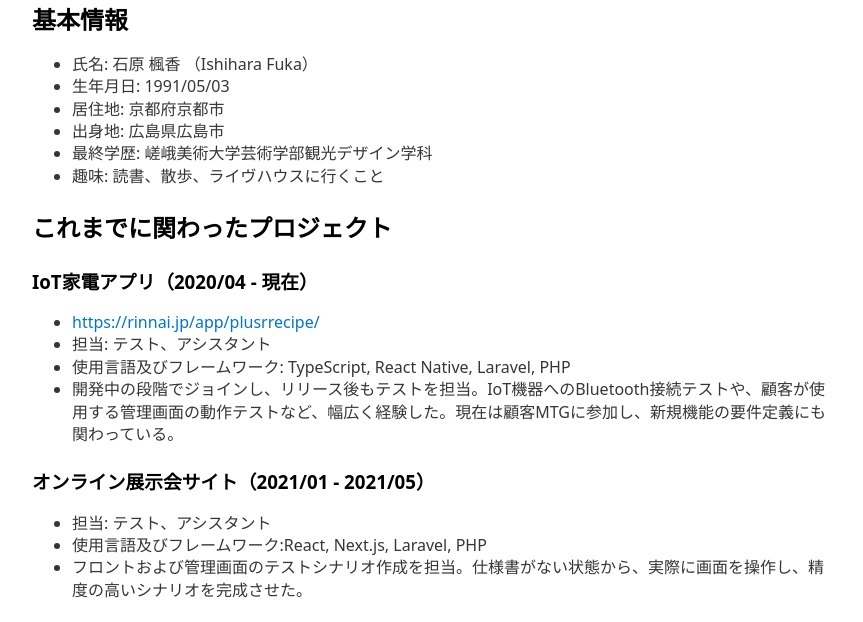
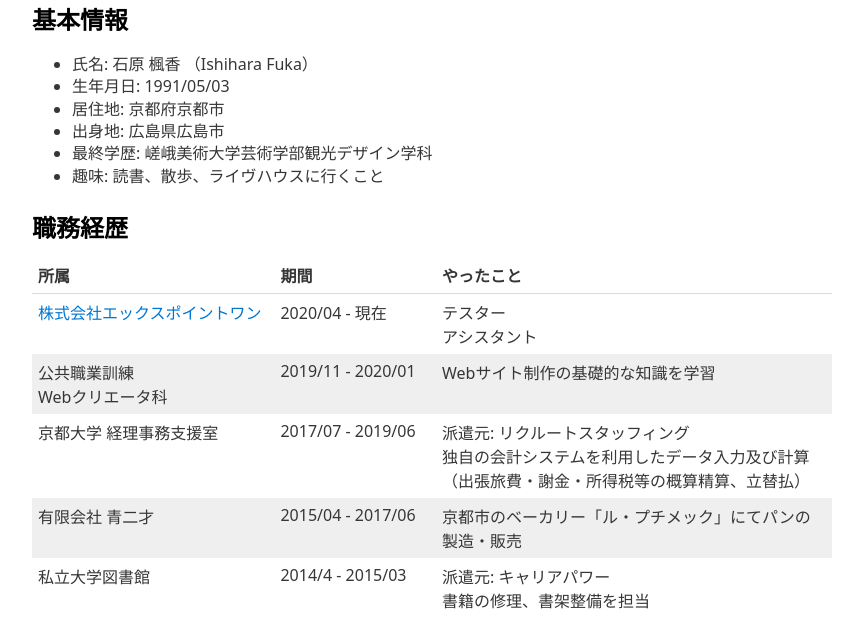
Before and after one commit to fuka161cm/fuka161cm.github.io, a plain HTML site: page index.html in a window 1280 px wide. Shown: the part 94-716 px from the top of the page, without its empty margins (208-1071 px from the left). Drawn offline with nearby package versions, Linux system fonts and the light colour scheme.

Commit message:
職務経歴を上部に配置

```diff
--- a/index.html
+++ b/index.html
@@ -11,6 +11,48 @@
 <li>最終学歴: 嵯峨美術大学芸術学部観光デザイン学科</li>
 <li>趣味: 読書、散歩、ライヴハウスに行くこと</li>
 </ul>
+<h2 id="職務経歴-1">職務経歴</h2>
+<table>
+<colgroup>
+<col style="width: 30%" />
+<col style="width: 20%" />
+<col style="width: 49%" />
+</colgroup>
+<thead>
+<tr class="header">
+<th>所属</th>
+<th>期間</th>
+<th>やったこと</th>
+</tr>
+</thead>
+<tbody>
+<tr class="odd">
+<td><a href="https://x-point-1.net/">株式会社エックスポイントワン</a></td>
+<td>2020/04 - 現在</td>
+<td>テスター<br>アシスタント</td>
+</tr>
+<tr class="even">
+<td>公共職業訓練<br>Webクリエータ科</td>
+<td>2019/11 - 2020/01</td>
+<td>Webサイト制作の基礎的な知識を学習</td>
+</tr>
+<tr class="odd">
+<td>京都大学 経理事務支援室</td>
+<td>2017/07 - 2019/06</td>
+<td>派遣元: リクルートスタッフィング<br>独自の会計システムを利用したデータ入力及び計算（出張旅費・謝金・所得税等の概算精算、立替払）</td>
+</tr>
+<tr class="even">
+<td>有限会社 青二才</td>
+<td>2015/04 - 2017/06</td>
+<td>京都市のベーカリー「ル・プチメック」にてパンの製造・販売</td>
+</tr>
+<tr class="odd">
+<td>私立大学図書館</td>
+<td>2014/4 - 2015/03</td>
+<td>派遣元: キャリアパワー<br>書籍の修理、書架整備を担当</td>
+</tr>
+</tbody>
+</table>
 <h2 id="これまでに関わったプロジェクト">これまでに関わったプロジェクト</h2>
 <h3 id="iot家電アプリ202004---現在">IoT家電アプリ（2020/04 - 現在）</h3>
 <ul>
@@ -89,8 +131,8 @@
 </ul></li>
 <li>JSTQB Foundation Levelの資格取得</li>
 </ul>
-<h2 id="職務経歴-1">職務経歴</h2>
-<h3 id="株式会社エックスポイントワン202004---現在">株式会社エックスポイントワン（2020/04 - 現在）</h3>
+
+<!-- <h3 id="株式会社エックスポイントワン202004---現在">株式会社エックスポイントワン（2020/04 - 現在）</h3>
 <ul>
 <li>Mac,iOS,Android端末を使用した動作テストおよびシナリオテストの作成・実施を担当。その他、Webサイトのコーディングやドキュメント作成も担当している。</li>
 </ul>
@@ -112,8 +154,8 @@
 <ul>
 <li>派遣元: キャリアパワー</li>
 <li>書籍の修理、書架整備を担当。</li>
-</ul>
-<h2 id="スキル">スキル</h2>
+</ul> -->
+<h2 id="技術スキル">技術スキル</h2>
 <h3 id="言語">言語</h3>
 <ul>
 <li>HTML/CSS（2年）</li>
```
Also changed, not shown: 1 other file.
